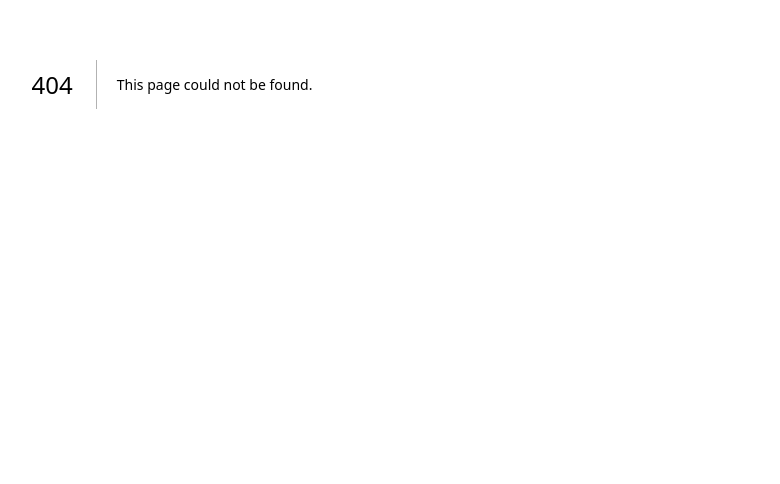
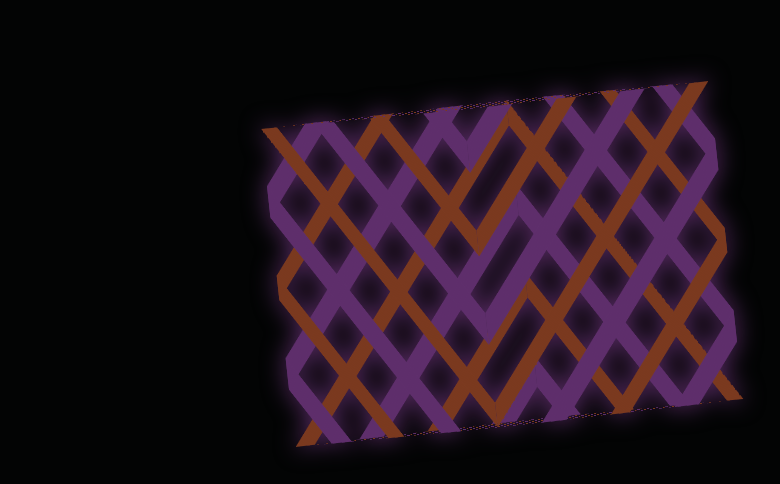
Before and after one commit to ElBuenCarlos19/Portafolio-Web, a Next.js app: page /components/cubo/movecube in a window 1280 px wide. Before the commit this address had no page. Shown: the part 316-800 px from the top of the page, without its empty margins (468-1248 px from the left). Built offline with nearby package versions, Linux system fonts and the light colour scheme.

Commit message:
Analiticas

```diff
--- /dev/null
+++ b/app/components/cubo/movecube/page.tsx
@@ -0,0 +1,18 @@
+import "./styles.css";
+
+function MoveCube() {
+    return (
+<div className="cont">
+  <div className="cube">
+    <div className="side"></div>
+    <div className="side"></div>
+    <div className="side"></div>
+    <div className="side"></div>
+    <div className="side"></div>
+    <div className="side"></div>
+  </div>
+</div>
+    );
+}
+
+export default MoveCube;
--- /dev/null
+++ b/app/components/cubo/movecube/styles.css
@@ -0,0 +1,91 @@
+@property --hue {
+    syntax: "<angle>";
+    initial-value: 0deg;
+    inherits: false;
+  }
+  div {
+    transform-style: preserve-3d;
+    box-sizing: border-box;
+  }
+
+  .cont {
+    --clr: hsl(var(--hue) 40% 30%);
+    --hue2: calc(var(--hue) + 90deg);
+    --clr2: hsl(var(--hue2) 60% 30%);
+    color: var(--clr);
+    filter: drop-shadow(0 0 1.5vmin currentcolor);
+    animation: clr-chg infinite 10s linear;
+    display: visible;
+  }
+
+  .cube {
+    width: 40vmin;
+    aspect-ratio: 1;
+    position: absolute;
+    rotate: 1 1 1 45deg;
+    animation: rot infinite 20s linear;
+    top: 420px;
+    right: 150px;
+  }
+  .cube:hover {
+    animation-play-state: paused;
+  }
+  .cube:hover .side {
+    --clr2: color-mix(in lab, var(--clr), #fff);
+    box-shadow: 0 0 2vmin currentcolor;
+  }
+
+  .side {
+    --ang: 45deg;
+    position: absolute;
+    inset: 0;
+    font-size: 3rem;
+    background-image: repeating-linear-gradient(var(--ang), #0000 0 9%, var(--clr) 0 14%, #0000 0 23%, var(--clr2) 0 27%, #0000 0);
+  }
+
+  .side:nth-of-type(1) {
+    translate: 0 0 20vmin;
+  }
+
+  .side:nth-of-type(2) {
+    rotate: y 90deg;
+    translate: 20vmin;
+    transform: rotatez(270deg);
+  }
+
+  .side:nth-of-type(3) {
+    rotate: y 90deg;
+    translate: -20vmin;
+    transform: rotatez(90deg);
+  }
+
+  .side:nth-of-type(4) {
+    rotate: x 90deg;
+    translate: 0 20vmin;
+    transform: rotatez(270deg);
+  }
+
+  .side:nth-of-type(5) {
+    rotate: x 90deg;
+    translate: 0 -20vmin;
+    --ang: 135deg;
+  }
+
+  .side:nth-of-type(6) {
+    translate: 0 0 -20vmin;
+    transform: rotatez(180deg);
+  }
+
+  @keyframes rot {
+    to {
+      transform: rotatex(1080deg) rotatey(360deg) rotatez(720deg);
+    }
+  }
+  @keyframes clr-chg {
+    from {
+      --hue: 0deg;
+    }
+    to {
+      --hue: 360deg;
+    }
+  }
--- a/app/layout.tsx
+++ b/app/layout.tsx
@@ -1,4 +1,5 @@
 import type { Metadata } from "next";
+import { Analytics } from "@vercel/analytics/react"
 
 
 import "./globals.css";
@@ -21,6 +22,7 @@ export default function RootLayout({
       </head>
       <body>
         {children}
+        <Analytics />
         </body>
     </html>
   );
--- a/app/page.tsx
+++ b/app/page.tsx
@@ -6,6 +6,7 @@ import Skills from "./components/skills/page";
 import Cubo from "./components/cubo/page";
 import Project from "./components/project/page";
 import Input from "./components/input/page";
+import MoveCube from "./components/cubo/movecube/page";
 import { josefin_sans, fira_sans_condensed } from "../_scripts/fonts";
 import Image from "next/image";
 
@@ -45,19 +46,7 @@ export default function Home() {
 
       </header>
       <section className="TextoDescripcion">
-        {/* <svg width="1200" height="1200" className="svgclase absolute">
-          <circle cx="40" cy="840" r="90" fill="none" stroke="white" strokeWidth="1" />
-          <line x1="220" y1="950" x2="25" y2="650" stroke="white" stroke-width="1" />
-          <rect opacity="1" x="10.4252" y="-506.8326" width="7.50168" height="7.50168" transform="rotate(110.283 10.4252 75.8326)" fill="none" stroke="white" stroke-width="1.22683" />
-          <rect opacity="1" x="-170.4252" y="-506.8326" width="7.50168" height="7.50168" transform="rotate(110.283 10.4252 75.8326)" fill="none" stroke="white" stroke-width="1.22683" />
-          <rect opacity="1" x="180.869" y="-443.825" width="7.50168" height="7.50168" transform="rotate(110.283 180.869 138.825)" fill="none" stroke="white" stroke-width="1.22683" />
-          <rect opacity="1" x="0.069" y="-443.825" width="7.50168" height="7.50168" transform="rotate(110.283 180.869 138.825)" fill="none" stroke="white" stroke-width="1.22683" />
-          <rect x="650.4713" y="-91.84" width="180.485" height="180.485" transform="rotate(20.2832 69.4713 -91.84)" stroke="white" stroke-opacity="1" stroke-width="1.22683" />
-
-
-        </svg> */}
-        <div className="planet">
-        </div>
+        <MoveCube></MoveCube>
         <h3 className={`descripcion ${josefin_sans.className} z-10`}>As a computer engineer, my passion is to design and develop robust, scalable products that not only meet user technical requirements, but will also deliver exceptional experiences.</h3>
       </section>
 
@@ -200,7 +189,7 @@ export default function Home() {
 
         </div>
         <div className={`${josefin_sans.className} text-left text-3xl text-gray-400`} style={{marginTop: "30px"}}>
-            "No tengo nada que decir, <br />espero algun dia <br />pueda decir algo <br /> <strong>importante</strong>"
+            No tengo nada que decir, <br />espero algun dia <br />pueda decir algo <br /> <strong>importante</strong>
           </div>
       </footer>
     </main>
--- a/package.json
+++ b/package.json
@@ -9,6 +9,7 @@
     "lint": "next lint"
   },
   "dependencies": {
+    "@vercel/analytics": "^1.4.1",
     "next": "14.2.3",
     "react": "^18",
     "react-dom": "^18",
```
Also changed, not shown: 1 other file (tests, documents, lock files or other folders).
